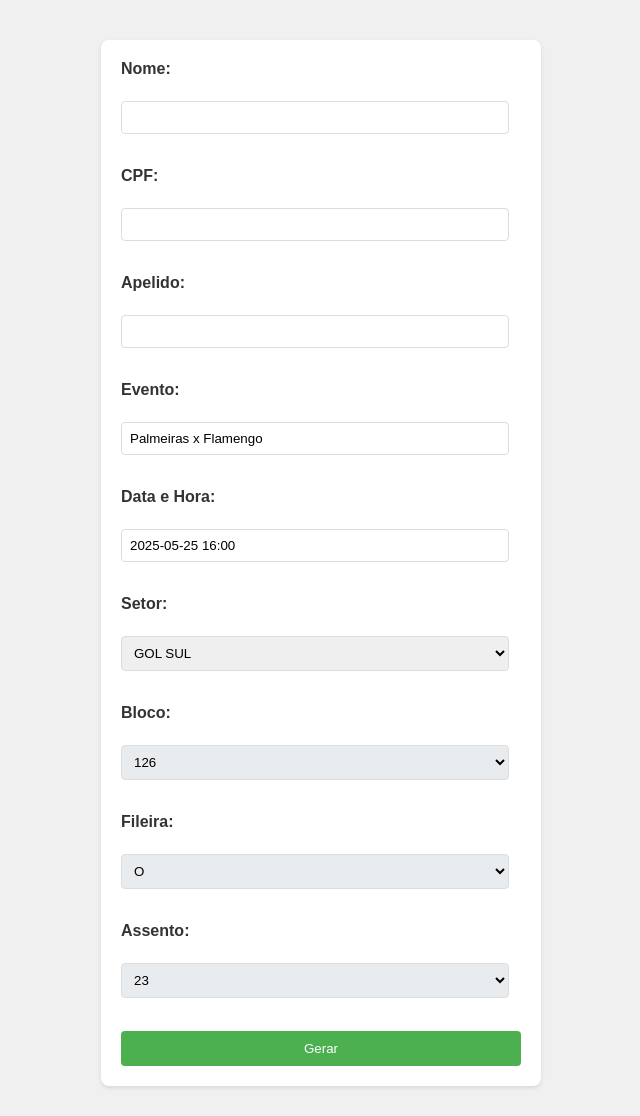
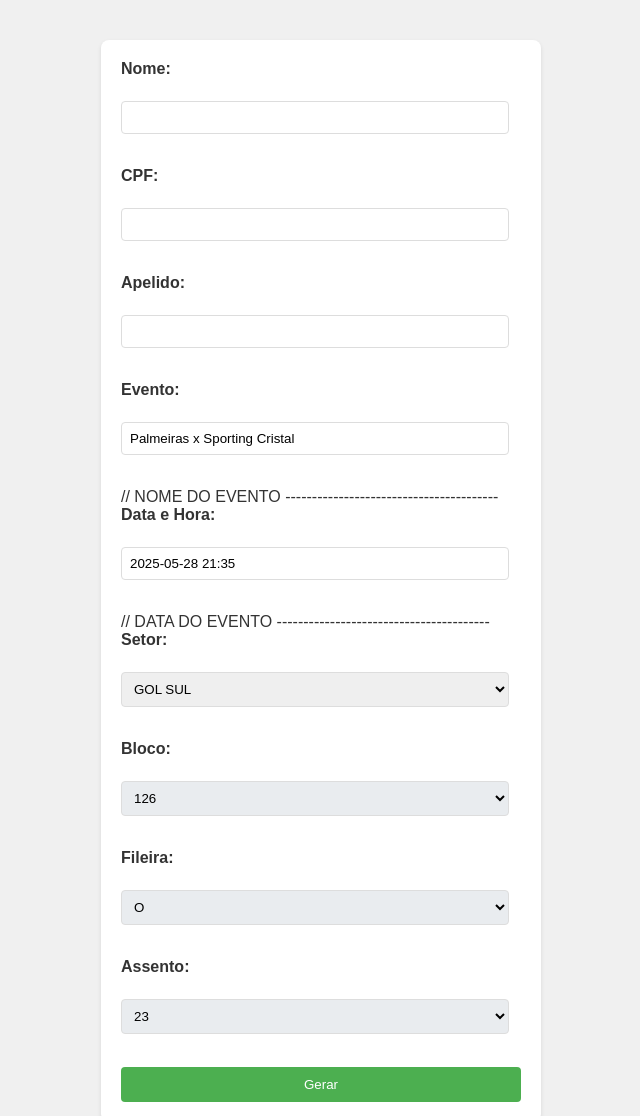
Before and after one commit to mapa-allianz/allianz, a plain HTML site: page l/index.html in a window 1280 px wide. Shown: the top 1116 px of the page, without its empty margins (319-959 px from the left). Drawn offline with nearby package versions, Linux system fonts and the light colour scheme.

Commit message:
Update index.html

```diff
--- a/l/index.html
+++ b/l/index.html
@@ -70,10 +70,10 @@
         <input type="text" id="apelido" name="apelido" readonly><br><br>
 
         <label for="evento">Evento:</label><br>
-        <input type="text" id="evento" name="evento" value="Palmeiras x Flamengo" readonly><br><br>
+        <input type="text" id="evento" name="evento" value="Palmeiras x Sporting Cristal" readonly><br><br> // NOME DO EVENTO ----------------------------------------
 
         <label for="dataHora">Data e Hora:</label><br>
-        <input type="text" id="dataHora" name="dataHora" value="2025-05-25 16:00" readonly><br><br>
+        <input type="text" id="dataHora" name="dataHora" value="2025-05-28 21:35" readonly><br><br> // DATA DO EVENTO ----------------------------------------
 
         <label for="setor">Setor:</label><br>
         <select id="setor" name="setor" required>
```
